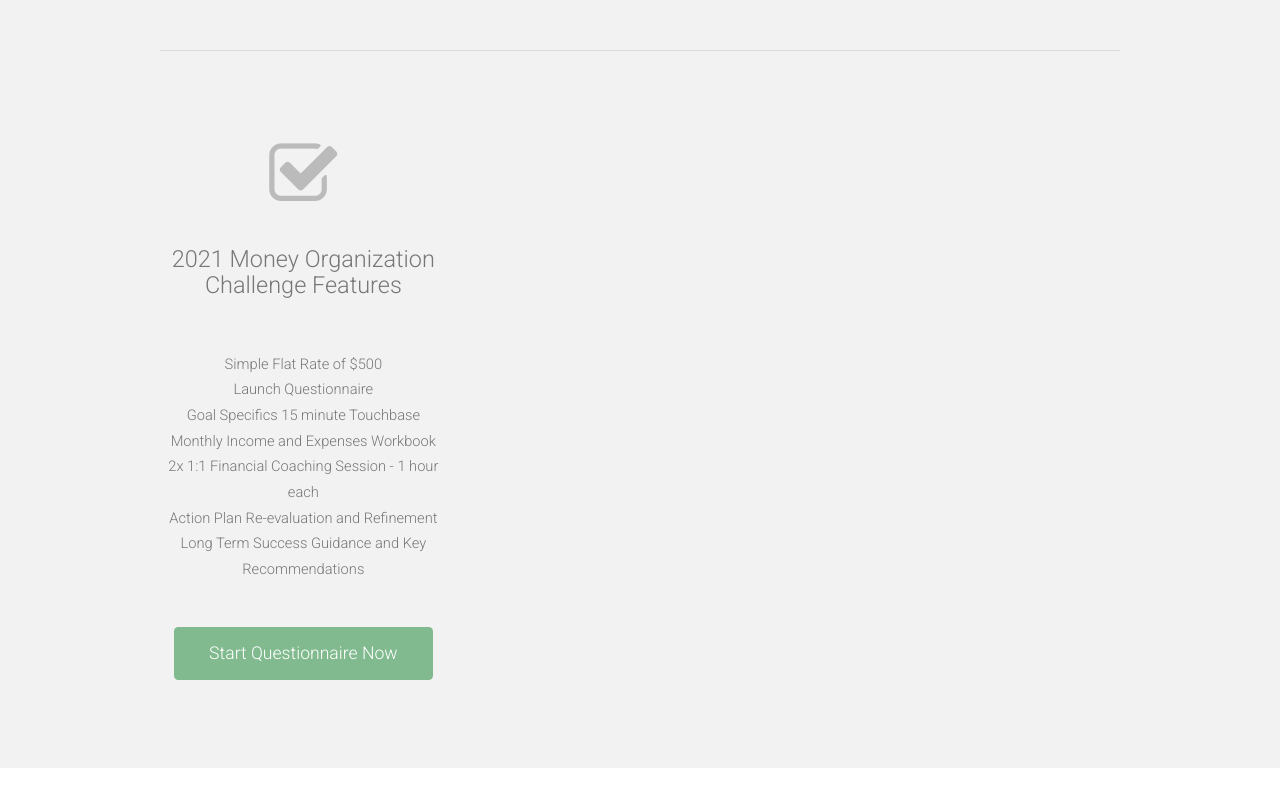
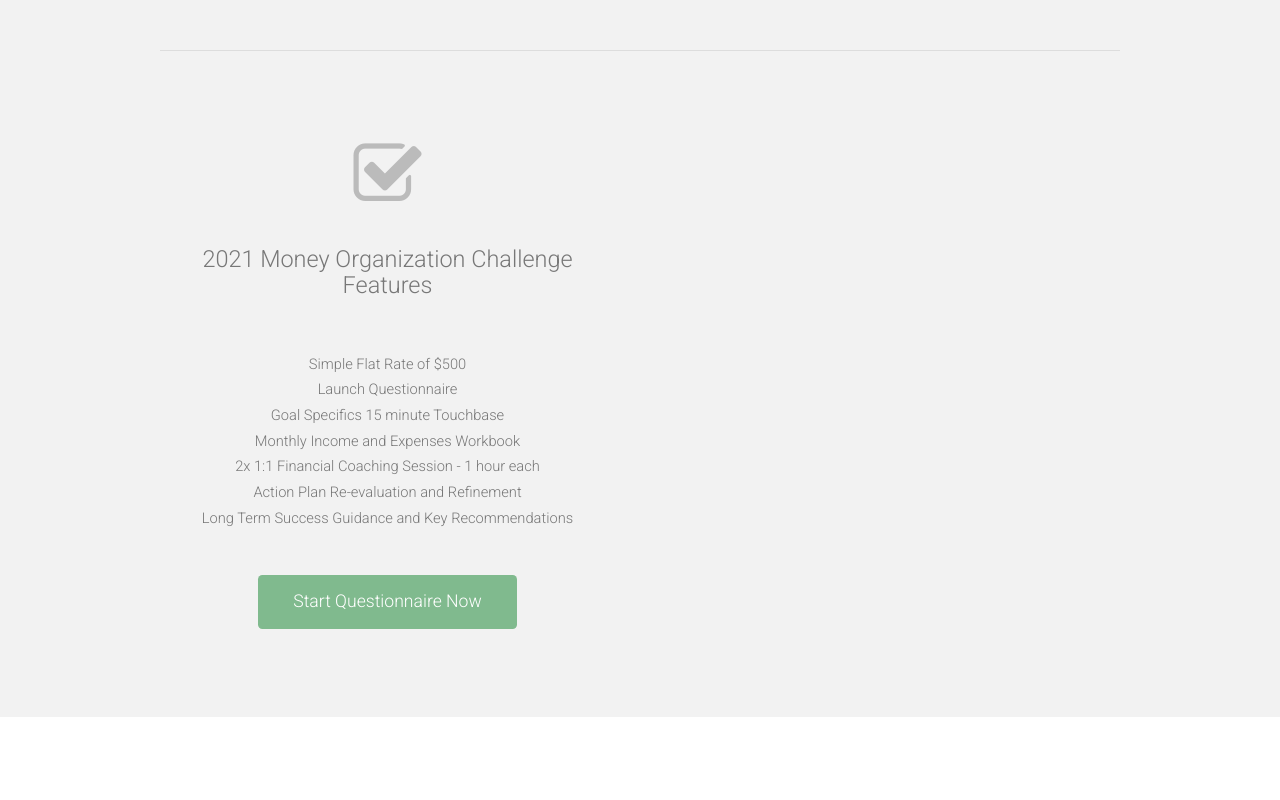
Before and after one commit to leftbudget/leftbudget.github.io, a plain HTML site: page index.html in a window 1280 px wide. Shown: the part 820-1620 px from the top of the page. Drawn offline with nearby package versions, Linux system fonts and the light colour scheme.

Commit message:
section class 6u

```diff
--- a/index.html
+++ b/index.html
@@ -55,7 +55,7 @@
 				<p>Take control of your money in 2021 with this coaching challenge package. We’ll walk through a highly personalized plan to <strong>identify</strong> your next money goal, setup a <strong>roadmap</strong> to achieve success and design a clear cut step by step monthly <strong>action plan</strong>.</p>
 				<hr />
 				<div class="row">
-					<section class="4u">
+					<section class="6u">
 						<span class="pennant"><span class="fa fa-check-square-o"></span></span>
 						<h3>2021 Money Organization Challenge Features</h3>
 						<p><ul><li>Simple Flat Rate of $500</li>
```
